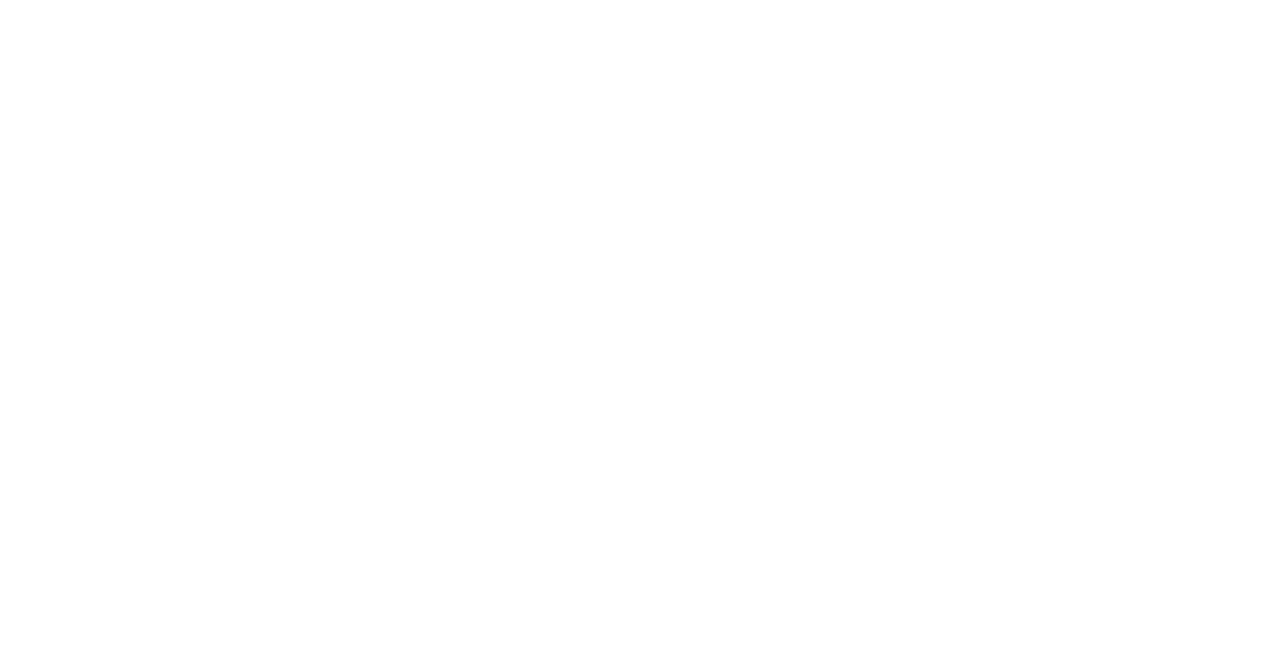
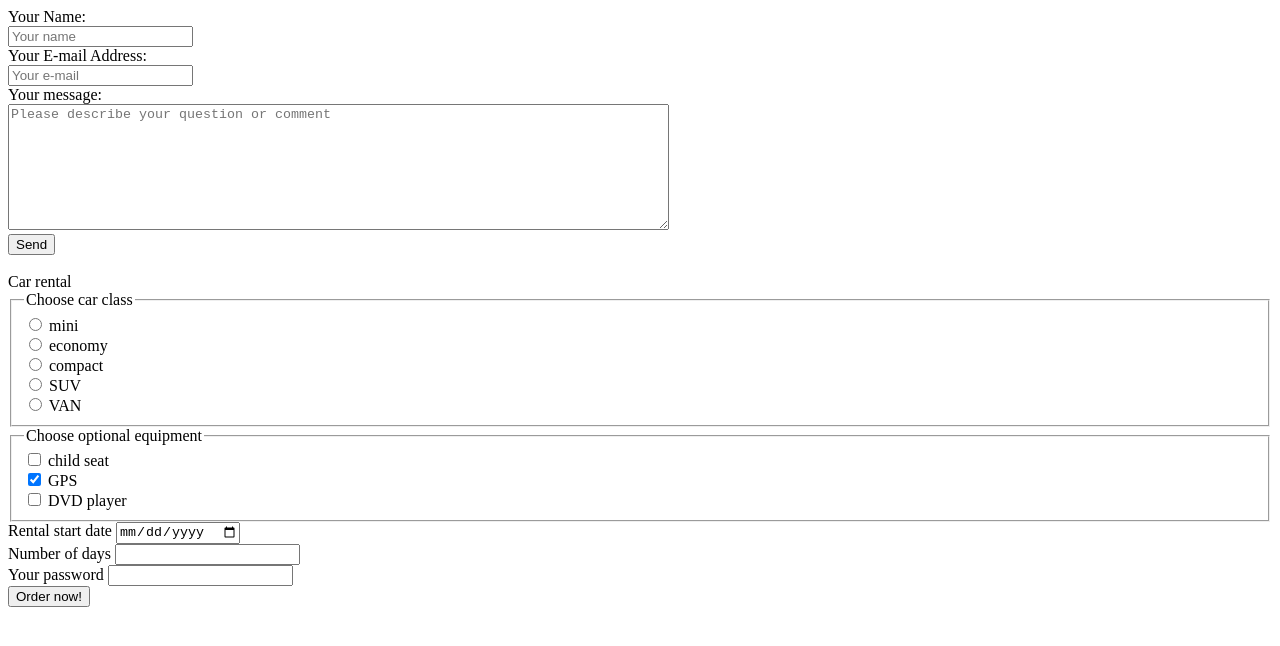
Before and after one commit to mareknibelski/exercises_html_css, a plain HTML site: page 13.Formularze/index.html in a window 1280 px wide. Drawn offline with Linux system fonts and the light colour scheme.

Commit message:
add 13 work

```diff
--- a/13.Formularze/index.html
+++ b/13.Formularze/index.html
@@ -6,5 +6,50 @@
 
 </head>
 <body>
+  <form class="contactForm">
+    <label>Your Name: <br>
+      <input type="text" name="username" placeholder="Your name">
+    </label><br>
+    <label>Your E-mail Address: <br>
+      <input type="email" name="useremail" placeholder="Your e-mail">
+    </label><br>
+    <label>Your message: <br>
+      <textarea name="usertext" rows="8" cols="80" placeholder="Please describe your question or comment"></textarea>
+    </label><br>
+    <input type="submit" value="Send">
+  </form>
+  <br>
+  <form class="rentCarForm">
+    <label for="carrent">Car rental</label>
+    <fieldset>
+      <legend>Choose car class</legend>
+      <input type="radio" name="class" id="mini" value="mini">
+      <label for="mini">mini</label><br>
+      <input type="radio" name="class" id="economy" value="economy">
+      <label for="economy">economy</label><br>
+      <input type="radio" name="class" id="compact" value="compact">
+      <label for="compact">compact</label><br>
+      <input type="radio" name="class" id="SUV" value="SUV">
+      <label for="SUV">SUV</label><br>
+      <input type="radio" name="class" id="VAN" value="VAN">
+      <label for="VAN">VAN</label>
+    </fieldset>
+    <fieldset>
+      <legend>Choose optional equipment</legend>
+      <input type="checkbox" name="optional" id="childseat" value="childseat">
+      <label for="childseat">child seat</label><br>
+      <input type="checkbox" name="optional" id="GPS" value="GPS" checked>
+      <label for="GPS">GPS</label><br>
+      <input type="checkbox" name="optional" id="DVD" value="DVD">
+      <label for="DVD">DVD player</label><br>
+    </fieldset>
+    <label for="date">Rental start date</label>
+    <input type="date" id="date"><br>
+    <label for="number">Number of days</label>
+    <input type="text" id="number"><br>
+    <label for="pass">Your password</label>
+    <input type="password" id="pass"><br>
+    <input type="submit" value="Order now!">
+  </form>
 </body>
 </html>
```
